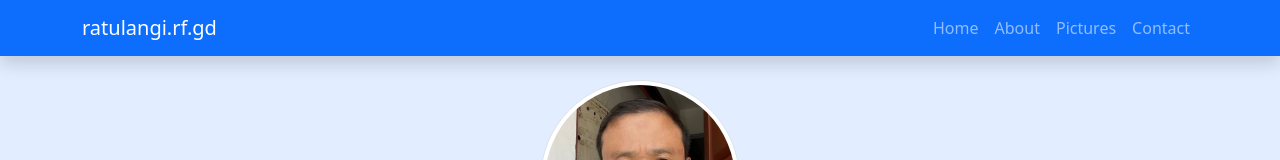
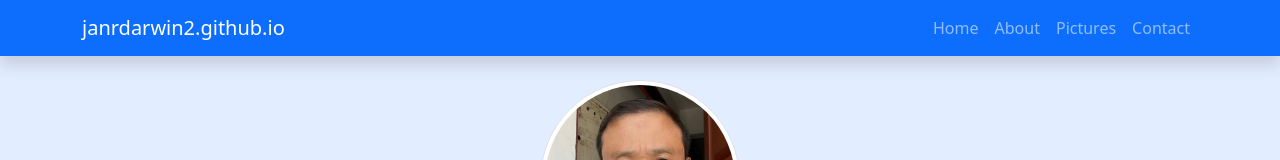
Before and after one commit to janrdarwin2/janrdarwin2.github.io, a plain HTML site: page index.html in a window 1280 px wide. Shown: the top 160 px of the page. Drawn offline with nearby package versions, Linux system fonts and the light colour scheme.

Commit message:
Update index.html

```diff
--- a/index.html
+++ b/index.html
@@ -20,7 +20,7 @@
     <!-- navbar -->
     <nav class="navbar navbar-expand-lg navbar-dark bg-primary shadow fixed-top">
       <div class="container">
-        <a class="navbar-brand" href="../index.html">ratulangi.rf.gd</a>
+        <a class="navbar-brand" href="../index.html">janrdarwin2.github.io</a>
         <button class="navbar-toggler" type="button" data-bs-toggle="collapse" data-bs-target="#navbarNav" aria-controls="navbarNav" aria-expanded="false" aria-label="Toggle navigation">
           <span class="navbar-toggler-icon"></span>
         </button>
```
